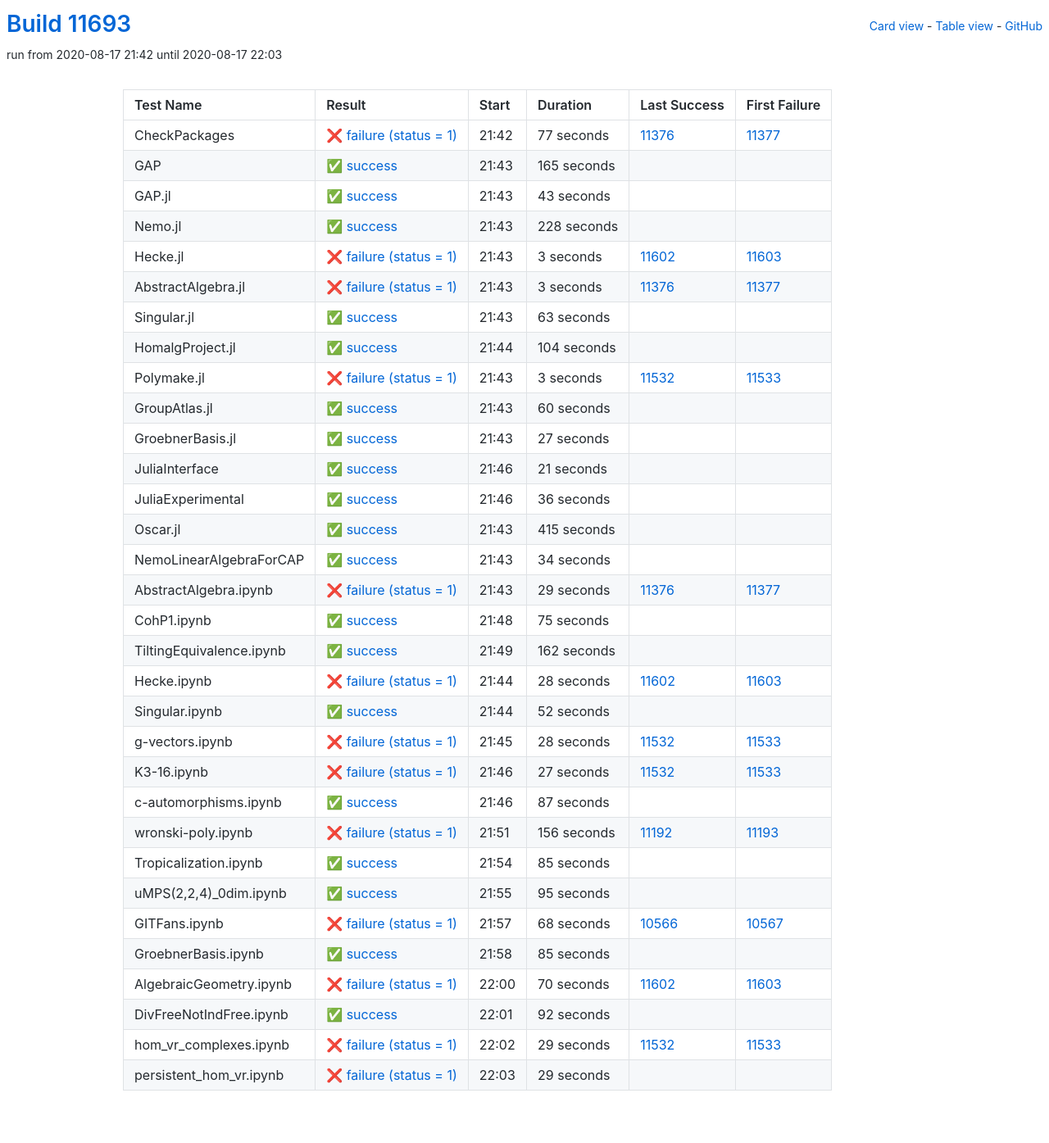
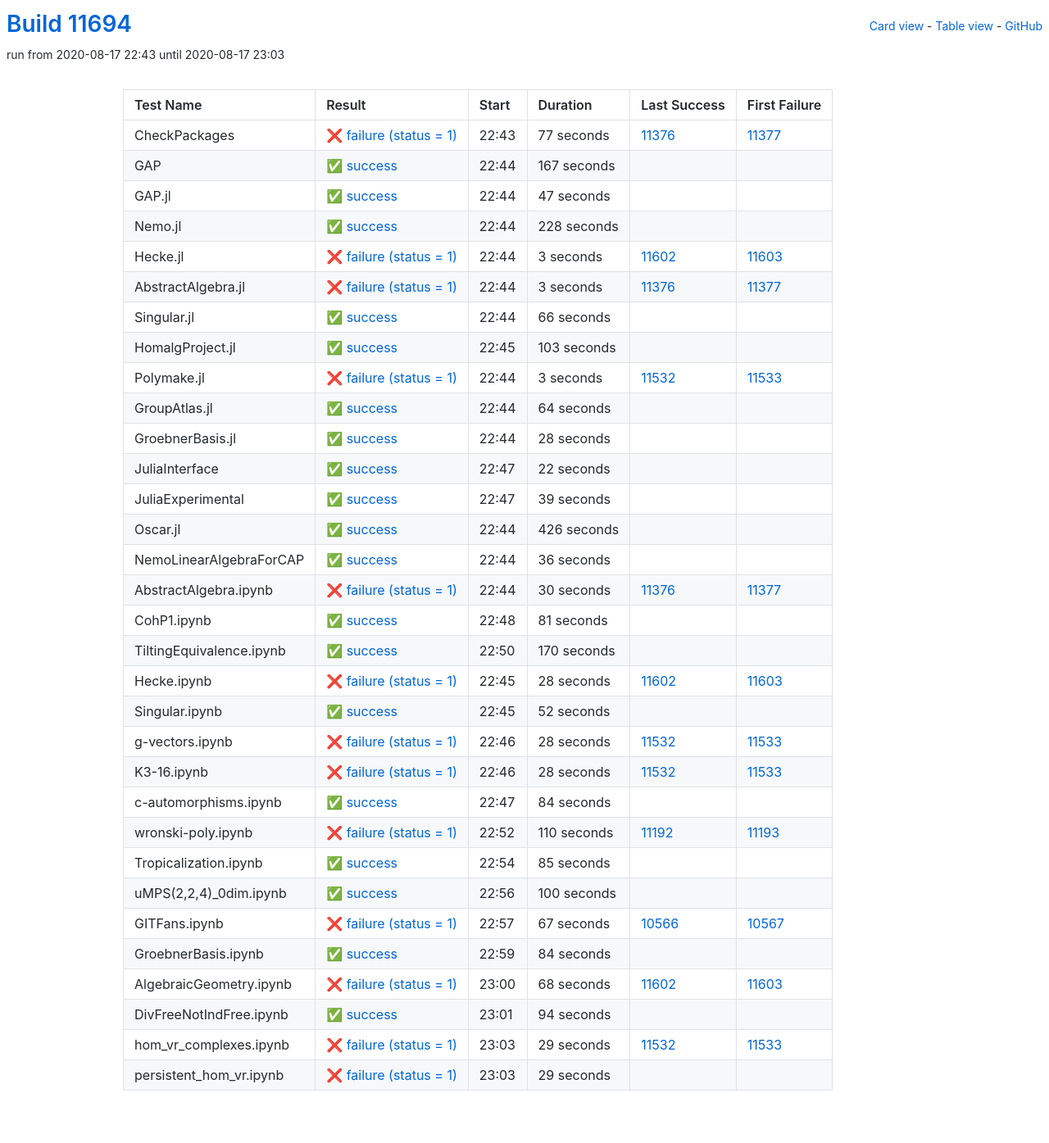
Before and after one commit to oscar-system/oscar-ci-status, a Jekyll site: the page built from table.html, in a window 1280 px wide. Shown: the whole page at 82% size. Built offline with Jekyll 4.4.1, drawn with Linux system fonts in a browser that asks for light colours.

Commit message:
Build #11694

```diff
--- a/_data/ci.yml
+++ b/_data/ci.yml
@@ -1,6 +1,6 @@
 ---
-build: 11693
-build_url: https://oscarci.mathematik.uni-kl.de/job/oscar/11693/
+build: 11694
+build_url: https://oscarci.mathematik.uni-kl.de/job/oscar/11694/
 job: oscar
 organization: oscar-system
 repo: oscar-ci-status
@@ -8,8 +8,8 @@
 tests:
 - name: CheckPackages
   id: checkpackages
-  log: https://oscarci.mathematik.uni-kl.de/job/oscar/11693/artifact/logs/build-11693/CheckPackages.log
-  start: 2020-08-17 21:42
+  log: https://oscarci.mathematik.uni-kl.de/job/oscar/11694/artifact/logs/build-11694/CheckPackages.log
+  start: 2020-08-17 22:43
   success: false
   exitcode: 1
   status: failure
@@ -20,32 +20,32 @@
   first_failure_url: https://oscarci.mathematik.uni-kl.de/job/oscar/11377/
 - name: GAP
   id: gap
-  log: https://oscarci.mathematik.uni-kl.de/job/oscar/11693/artifact/logs/build-11693/GAP.log
-  start: 2020-08-17 21:43
+  log: https://oscarci.mathematik.uni-kl.de/job/oscar/11694/artifact/logs/build-11694/GAP.log
+  start: 2020-08-17 22:44
   success: true
   exitcode: 0
   status: success
-  duration: 165
+  duration: 167
   last_success: false
   last_success_url:
   first_failure: false
   first_failure_url:
 - name: GAP.jl
   id: gap-jl
-  log: https://oscarci.mathematik.uni-kl.de/job/oscar/11693/artifact/logs/build-11693/GAP.jl.log
-  start: 2020-08-17 21:43
+  log: https://oscarci.mathematik.uni-kl.de/job/oscar/11694/artifact/logs/build-11694/GAP.jl.log
+  start: 2020-08-17 22:44
   success: true
   exitcode: 0
   status: success
-  duration: 43
+  duration: 47
   last_success: false
   last_success_url:
   first_failure: false
   first_failure_url:
 - name: Nemo.jl
   id: nemo-jl
-  log: https://oscarci.mathematik.uni-kl.de/job/oscar/11693/artifact/logs/build-11693/Nemo.jl.log
-  start: 2020-08-17 21:43
+  log: https://oscarci.mathematik.uni-kl.de/job/oscar/11694/artifact/logs/build-11694/Nemo.jl.log
+  start: 2020-08-17 22:44
   success: true
   exitcode: 0
   status: success
@@ -56,8 +56,8 @@
   first_failure_url:
 - name: Hecke.jl
   id: hecke-jl
-  log: https://oscarci.mathematik.uni-kl.de/job/oscar/11693/artifact/logs/build-11693/Hecke.jl.log
-  start: 2020-08-17 21:43
+  log: https://oscarci.mathematik.uni-kl.de/job/oscar/11694/artifact/logs/build-11694/Hecke.jl.log
+  start: 2020-08-17 22:44
   success: false
   exitcode: 1
   status: failure
@@ -68,8 +68,8 @@
   first_failure_url: https://oscarci.mathematik.uni-kl.de/job/oscar/11603/
 - name: AbstractAlgebra.jl
   id: abstractalgebra-jl
-  log: https://oscarci.mathematik.uni-kl.de/job/oscar/11693/artifact/logs/build-11693/AbstractAlgebra.jl.log
-  start: 2020-08-17 21:43
+  log: https://oscarci.mathematik.uni-kl.de/job/oscar/11694/artifact/logs/build-11694/AbstractAlgebra.jl.log
+  start: 2020-08-17 22:44
   success: false
   exitcode: 1
   status: failure
@@ -80,32 +80,32 @@
   first_failure_url: https://oscarci.mathematik.uni-kl.de/job/oscar/11377/
 - name: Singular.jl
   id: singular-jl
-  log: https://oscarci.mathematik.uni-kl.de/job/oscar/11693/artifact/logs/build-11693/Singular.jl.log
-  start: 2020-08-17 21:43
+  log: https://oscarci.mathematik.uni-kl.de/job/oscar/11694/artifact/logs/build-11694/Singular.jl.log
+  start: 2020-08-17 22:44
   success: true
   exitcode: 0
   status: success
-  duration: 63
+  duration: 66
   last_success: false
   last_success_url:
   first_failure: false
   first_failure_url:
 - name: HomalgProject.jl
   id: homalgproject-jl
-  log: https://oscarci.mathematik.uni-kl.de/job/oscar/11693/artifact/logs/build-11693/HomalgProject.jl.log
-  start: 2020-08-17 21:44
+  log: https://oscarci.mathematik.uni-kl.de/job/oscar/11694/artifact/logs/build-11694/HomalgProject.jl.log
+  start: 2020-08-17 22:45
   success: true
   exitcode: 0
   status: success
-  duration: 104
+  duration: 103
   last_success: false
   last_success_url:
   first_failure: false
   first_failure_url:
 - name: Polymake.jl
   id: polymake-jl
-  log: https://oscarci.mathematik.uni-kl.de/job/oscar/11693/artifact/logs/build-11693/Polymake.jl.log
-  start: 2020-08-17 21:43
+  log: https://oscarci.mathematik.uni-kl.de/job/oscar/11694/artifact/logs/build-11694/Polymake.jl.log
+  start: 2020-08-17 22:44
   success: false
   exitcode: 1
   status: failure
@@ -116,44 +116,68 @@
   first_failure_url: https://oscarci.mathematik.uni-kl.de/job/oscar/11533/
 - name: GroupAtlas.jl
   id: groupatlas-jl
-  log: https://oscarci.mathematik.uni-kl.de/job/oscar/11693/artifact/logs/build-11693/GroupAtlas.jl.log
-  start: 2020-08-17 21:43
+  log: https://oscarci.mathematik.uni-kl.de/job/oscar/11694/artifact/logs/build-11694/GroupAtlas.jl.log
+  start: 2020-08-17 22:44
   success: true
   exitcode: 0
   status: success
-  duration: 60
+  duration: 64
   last_success: false
   last_success_url:
   first_failure: false
   first_failure_url:
 - name: GroebnerBasis.jl
   id: groebnerbasis-jl
-  log: https://oscarci.mathematik.uni-kl.de/job/oscar/11693/artifact/logs/build-11693/GroebnerBasis.jl.log
-  start: 2020-08-17 21:43
+  log: https://oscarci.mathematik.uni-kl.de/job/oscar/11694/artifact/logs/build-11694/GroebnerBasis.jl.log
+  start: 2020-08-17 22:44
   success: true
   exitcode: 0
   status: success
-  duration: 27
+  duration: 28
   last_success: false
   last_success_url:
   first_failure: false
   first_failure_url:
 - name: JuliaInterface
   id: juliainterface
-  log: https://oscarci.mathematik.uni-kl.de/job/oscar/11693/artifact/logs/build-11693/JuliaInterface.log
-  start: 2020-08-17 21:46
+  log: https://oscarci.mathematik.uni-kl.de/job/oscar/11694/artifact/logs/build-11694/JuliaInterface.log
+  start: 2020-08-17 22:47
   success: true
   exitcode: 0
   status: success
-  duration: 21
+  duration: 22
   last_success: false
   last_success_url:
   first_failure: false
   first_failure_url:
 - name: JuliaExperimental
   id: juliaexperimental
-  log: https://oscarci.mathematik.uni-kl.de/job/oscar/11693/artifact/logs/build-11693/JuliaExperimental.log
-  start: 2020-08-17 21:46
+  log: https://oscarci.mathematik.uni-kl.de/job/oscar/11694/artifact/logs/build-11694/JuliaExperimental.log
+  start: 2020-08-17 22:47
+  success: true
+  exitcode: 0
+  status: success
+  duration: 39
+  last_success: false
+  last_success_url:
+  first_failure: false
+  first_failure_url:
+- name: Oscar.jl
+  id: oscar-jl
+  log: https://oscarci.mathematik.uni-kl.de/job/oscar/11694/artifact/logs/build-11694/Oscar.jl.log
+  start: 2020-08-17 22:44
+  success: true
+  exitcode: 0
+  status: success
+  duration: 426
+  last_success: false
+  last_success_url:
+  first_failure: false
+  first_failure_url:
+- name: NemoLinearAlgebraForCAP
+  id: nemolinearalgebraforcap
+  log: https://oscarci.mathematik.uni-kl.de/job/oscar/11694/artifact/logs/build-11694/NemoLinearAlgebraForCAP.log
+  start: 2020-08-17 22:44
   success: true
   exitcode: 0
   status: success
@@ -162,70 +186,46 @@
   last_success_url:
   first_failure: false
   first_failure_url:
-- name: Oscar.jl
-  id: oscar-jl
-  log: https://oscarci.mathematik.uni-kl.de/job/oscar/11693/artifact/logs/build-11693/Oscar.jl.log
-  start: 2020-08-17 21:43
-  success: true
-  exitcode: 0
-  status: success
-  duration: 415
-  last_success: false
-  last_success_url:
-  first_failure: false
-  first_failure_url:
-- name: NemoLinearAlgebraForCAP
-  id: nemolinearalgebraforcap
-  log: https://oscarci.mathematik.uni-kl.de/job/oscar/11693/artifact/logs/build-11693/NemoLinearAlgebraForCAP.log
-  start: 2020-08-17 21:43
-  success: true
-  exitcode: 0
-  status: success
-  duration: 34
-  last_success: false
-  last_success_url:
-  first_failure: false
-  first_failure_url:
 - name: AbstractAlgebra.ipynb
   id: abstractalgebra-ipynb
-  log: https://oscarci.mathematik.uni-kl.de/job/oscar/11693/artifact/logs/build-11693/AbstractAlgebra.ipynb.log
-  start: 2020-08-17 21:43
+  log: https://oscarci.mathematik.uni-kl.de/job/oscar/11694/artifact/logs/build-11694/AbstractAlgebra.ipynb.log
+  start: 2020-08-17 22:44
   success: false
   exitcode: 1
   status: failure
-  duration: 29
+  duration: 30
   last_success: 11376
   last_success_url: https://oscarci.mathematik.uni-kl.de/job/oscar/11376/
   first_failure: 11377
   first_failure_url: https://oscarci.mathematik.uni-kl.de/job/oscar/11377/
 - name: CohP1.ipynb
   id: cohp1-ipynb
-  log: https://oscarci.mathematik.uni-kl.de/job/oscar/11693/artifact/logs/build-11693/CohP1.ipynb.log
-  start: 2020-08-17 21:48
+  log: https://oscarci.mathematik.uni-kl.de/job/oscar/11694/artifact/logs/build-11694/CohP1.ipynb.log
+  start: 2020-08-17 22:48
   success: true
   exitcode: 0
   status: success
-  duration: 75
+  duration: 81
   last_success: false
   last_success_url:
   first_failure: false
   first_failure_url:
 - name: TiltingEquivalence.ipynb
   id: tiltingequivalence-ipynb
-  log: https://oscarci.mathematik.uni-kl.de/job/oscar/11693/artifact/logs/build-11693/TiltingEquivalence.ipynb.log
-  start: 2020-08-17 21:49
+  log: https://oscarci.mathematik.uni-kl.de/job/oscar/11694/artifact/logs/build-11694/TiltingEquivalence.ipynb.log
+  start: 2020-08-17 22:50
   success: true
   exitcode: 0
   status: success
-  duration: 162
+  duration: 170
   last_success: false
   last_success_url:
   first_failure: false
   first_failure_url:
 - name: Hecke.ipynb
   id: hecke-ipynb
-  log: https://oscarci.mathematik.uni-kl.de/job/oscar/11693/artifact/logs/build-11693/Hecke.ipynb.log
-  start: 2020-08-17 21:44
+  log: https://oscarci.mathematik.uni-kl.de/job/oscar/11694/artifact/logs/build-11694/Hecke.ipynb.log
+  start: 2020-08-17 22:45
   success: false
   exitcode: 1
   status: failure
@@ -236,8 +236,8 @@
   first_failure_url: https://oscarci.mathematik.uni-kl.de/job/oscar/11603/
 - name: Singular.ipynb
   id: singular-ipynb
-  log: https://oscarci.mathematik.uni-kl.de/job/oscar/11693/artifact/logs/build-11693/Singular.ipynb.log
-  start: 2020-08-17 21:44
+  log: https://oscarci.mathematik.uni-kl.de/job/oscar/11694/artifact/logs/build-11694/Singular.ipynb.log
+  start: 2020-08-17 22:45
   success: true
   exitcode: 0
   status: success
@@ -248,8 +248,8 @@
   first_failure_url:
 - name: g-vectors.ipynb
   id: g-vectors-ipynb
-  log: https://oscarci.mathematik.uni-kl.de/job/oscar/11693/artifact/logs/build-11693/g-vectors.ipynb.log
-  start: 2020-08-17 21:45
+  log: https://oscarci.mathematik.uni-kl.de/job/oscar/11694/artifact/logs/build-11694/g-vectors.ipynb.log
+  start: 2020-08-17 22:46
   success: false
   exitcode: 1
   status: failure
@@ -260,44 +260,44 @@
   first_failure_url: https://oscarci.mathematik.uni-kl.de/job/oscar/11533/
 - name: K3-16.ipynb
   id: k3-16-ipynb
-  log: https://oscarci.mathematik.uni-kl.de/job/oscar/11693/artifact/logs/build-11693/K3-16.ipynb.log
-  start: 2020-08-17 21:46
+  log: https://oscarci.mathematik.uni-kl.de/job/oscar/11694/artifact/logs/build-11694/K3-16.ipynb.log
+  start: 2020-08-17 22:46
   success: false
   exitcode: 1
   status: failure
-  duration: 27
+  duration: 28
   last_success: 11532
   last_success_url: https://oscarci.mathematik.uni-kl.de/job/oscar/11532/
   first_failure: 11533
   first_failure_url: https://oscarci.mathematik.uni-kl.de/job/oscar/11533/
 - name: c-automorphisms.ipynb
   id: c-automorphisms-ipynb
-  log: https://oscarci.mathematik.uni-kl.de/job/oscar/11693/artifact/logs/build-11693/c-automorphisms.ipynb.log
-  start: 2020-08-17 21:46
+  log: https://oscarci.mathematik.uni-kl.de/job/oscar/11694/artifact/logs/build-11694/c-automorphisms.ipynb.log
+  start: 2020-08-17 22:47
   success: true
   exitcode: 0
   status: success
-  duration: 87
+  duration: 84
   last_success: false
   last_success_url:
   first_failure: false
   first_failure_url:
 - name: wronski-poly.ipynb
   id: wronski-poly-ipynb
-  log: https://oscarci.mathematik.uni-kl.de/job/oscar/11693/artifact/logs/build-11693/wronski-poly.ipynb.log
-  start: 2020-08-17 21:51
+  log: https://oscarci.mathematik.uni-kl.de/job/oscar/11694/artifact/logs/build-11694/wronski-poly.ipynb.log
+  start: 2020-08-17 22:52
   success: false
   exitcode: 1
   status: failure
-  duration: 156
+  duration: 110
   last_success: 11192
   last_success_url: https://oscarci.mathematik.uni-kl.de/job/oscar/11192/
   first_failure: 11193
   first_failure_url: https://oscarci.mathematik.uni-kl.de/job/oscar/11193/
 - name: Tropicalization.ipynb
   id: tropicalization-ipynb
-  log: https://oscarci.mathematik.uni-kl.de/job/oscar/11693/artifact/logs/build-11693/Tropicalization.ipynb.log
-  start: 2020-08-17 21:54
+  log: https://oscarci.mathematik.uni-kl.de/job/oscar/11694/artifact/logs/build-11694/Tropicalization.ipynb.log
+  start: 2020-08-17 22:54
   success: true
   exitcode: 0
   status: success
@@ -308,68 +308,68 @@
   first_failure_url:
 - name: uMPS(2,2,4)_0dim.ipynb
   id: umps-2-2-4-0dim-ipynb
-  log: https://oscarci.mathematik.uni-kl.de/job/oscar/11693/artifact/logs/build-11693/uMPS-2-2-4-_0dim.ipynb.log
-  start: 2020-08-17 21:55
+  log: https://oscarci.mathematik.uni-kl.de/job/oscar/11694/artifact/logs/build-11694/uMPS-2-2-4-_0dim.ipynb.log
+  start: 2020-08-17 22:56
   success: true
   exitcode: 0
   status: success
-  duration: 95
+  duration: 100
   last_success: false
   last_success_url:
   first_failure: false
   first_failure_url:
 - name: GITFans.ipynb
   id: gitfans-ipynb
-  log: https://oscarci.mathematik.uni-kl.de/job/oscar/11693/artifact/logs/build-11693/GITFans.ipynb.log
-  start: 2020-08-17 21:57
+  log: https://oscarci.mathematik.uni-kl.de/job/oscar/11694/artifact/logs/build-11694/GITFans.ipynb.log
+  start: 2020-08-17 22:57
   success: false
   exitcode: 1
   status: failure
-  duration: 68
+  duration: 67
   last_success: 10566
   last_success_url: https://oscarci.mathematik.uni-kl.de/job/oscar/10566/
   first_failure: 10567
   first_failure_url: https://oscarci.mathematik.uni-kl.de/job/oscar/10567/
 - name: GroebnerBasis.ipynb
   id: groebnerbasis-ipynb
-  log: https://oscarci.mathematik.uni-kl.de/job/oscar/11693/artifact/logs/build-11693/GroebnerBasis.ipynb.log
-  start: 2020-08-17 21:58
+  log: https://oscarci.mathematik.uni-kl.de/job/oscar/11694/artifact/logs/build-11694/GroebnerBasis.ipynb.log
+  start: 2020-08-17 22:59
   success: true
   exitcode: 0
   status: success
-  duration: 85
+  duration: 84
   last_success: false
   last_success_url:
   first_failure: false
   first_failure_url:
 - name: AlgebraicGeometry.ipynb
   id: algebraicgeometry-ipynb
-  log: https://oscarci.mathematik.uni-kl.de/job/oscar/11693/artifact/logs/build-11693/AlgebraicGeometry.ipynb.log
-  start: 2020-08-17 22:00
+  log: https://oscarci.mathematik.uni-kl.de/job/oscar/11694/artifact/logs/build-11694/AlgebraicGeometry.ipynb.log
+  start: 2020-08-17 23:00
   success: false
   exitcode: 1
   status: failure
-  duration: 70
+  duration: 68
   last_success: 11602
   last_success_url: https://oscarci.mathematik.uni-kl.de/job/oscar/11602/
   first_failure: 11603
   first_failure_url: https://oscarci.mathematik.uni-kl.de/job/oscar/11603/
 - name: DivFreeNotIndFree.ipynb
   id: divfreenotindfree-ipynb
-  log: https://oscarci.mathematik.uni-kl.de/job/oscar/11693/artifact/logs/build-11693/DivFreeNotIndFree.ipynb.log
-  start: 2020-08-17 22:01
+  log: https://oscarci.mathematik.uni-kl.de/job/oscar/11694/artifact/logs/build-11694/DivFreeNotIndFree.ipynb.log
+  start: 2020-08-17 23:01
   success: true
   exitcode: 0
   status: success
-  duration: 92
+  duration: 94
   last_success: false
   last_success_url:
   first_failure: false
   first_failure_url:
 - name: hom_vr_complexes.ipynb
   id: hom-vr-complexes-ipynb
-  log: https://oscarci.mathematik.uni-kl.de/job/oscar/11693/artifact/logs/build-11693/hom_vr_complexes.ipynb.log
-  start: 2020-08-17 22:02
+  log: https://oscarci.mathematik.uni-kl.de/job/oscar/11694/artifact/logs/build-11694/hom_vr_complexes.ipynb.log
+  start: 2020-08-17 23:03
   success: false
   exitcode: 1
   status: failure
@@ -380,8 +380,8 @@
   first_failure_url: https://oscarci.mathematik.uni-kl.de/job/oscar/11533/
 - name: persistent_hom_vr.ipynb
   id: persistent-hom-vr-ipynb
-  log: https://oscarci.mathematik.uni-kl.de/job/oscar/11693/artifact/logs/build-11693/persistent_hom_vr.ipynb.log
-  start: 2020-08-17 22:03
+  log: https://oscarci.mathematik.uni-kl.de/job/oscar/11694/artifact/logs/build-11694/persistent_hom_vr.ipynb.log
+  start: 2020-08-17 23:03
   success: false
   exitcode: 1
   status: failure
```
Also changed, not shown: README.md.
